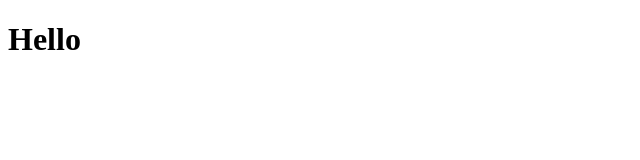
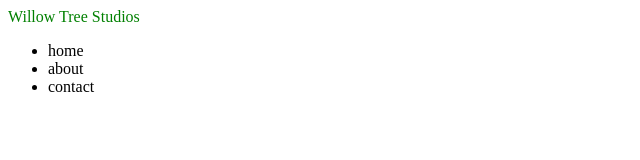
Before and after one commit to harvjones/WillowTree, a plain HTML site: page index.html in a window 1280 px wide. Shown: the whole page, without its empty margins (0-640 px from the left). Drawn offline with Linux system fonts and the light colour scheme.

Commit message:
Started structuring project

```diff
--- /dev/null
+++ b/Static/styles/style.css
@@ -0,0 +1,7 @@
+header{
+    color:green;
+}
+h1{
+    color:aquamarine;
+    font-family: Arial, Helvetica, sans-serif;
+}
--- a/index.html
+++ b/index.html
@@ -1,14 +1,24 @@
 <!DOCTYPE html>
+<html lang="en"></html>
 <html>
 <head>
+<meta charset="utf-8"/>
+<link rel="stylesheet" href="style.css"
+</head>
+<body>
+  <header>Willow Tree Studios</header>
+
+  <nav>
+      <ul>
+          <li>home</li>
+          <li>about</li>
+          <li>contact</li>
+
+      </ul>
+  </nav>
 
 
 
-
-</head>
-<body>
-
-    <h1>Hello</h1>
 
 
 
--- /dev/null
+++ b/style.css
@@ -0,0 +1,7 @@
+header{
+    color:green;
+}
+h1{
+    color:aquamarine;
+    font-family: Arial, Helvetica, sans-serif;
+}
```
Also changed, not shown: 2 other files.
